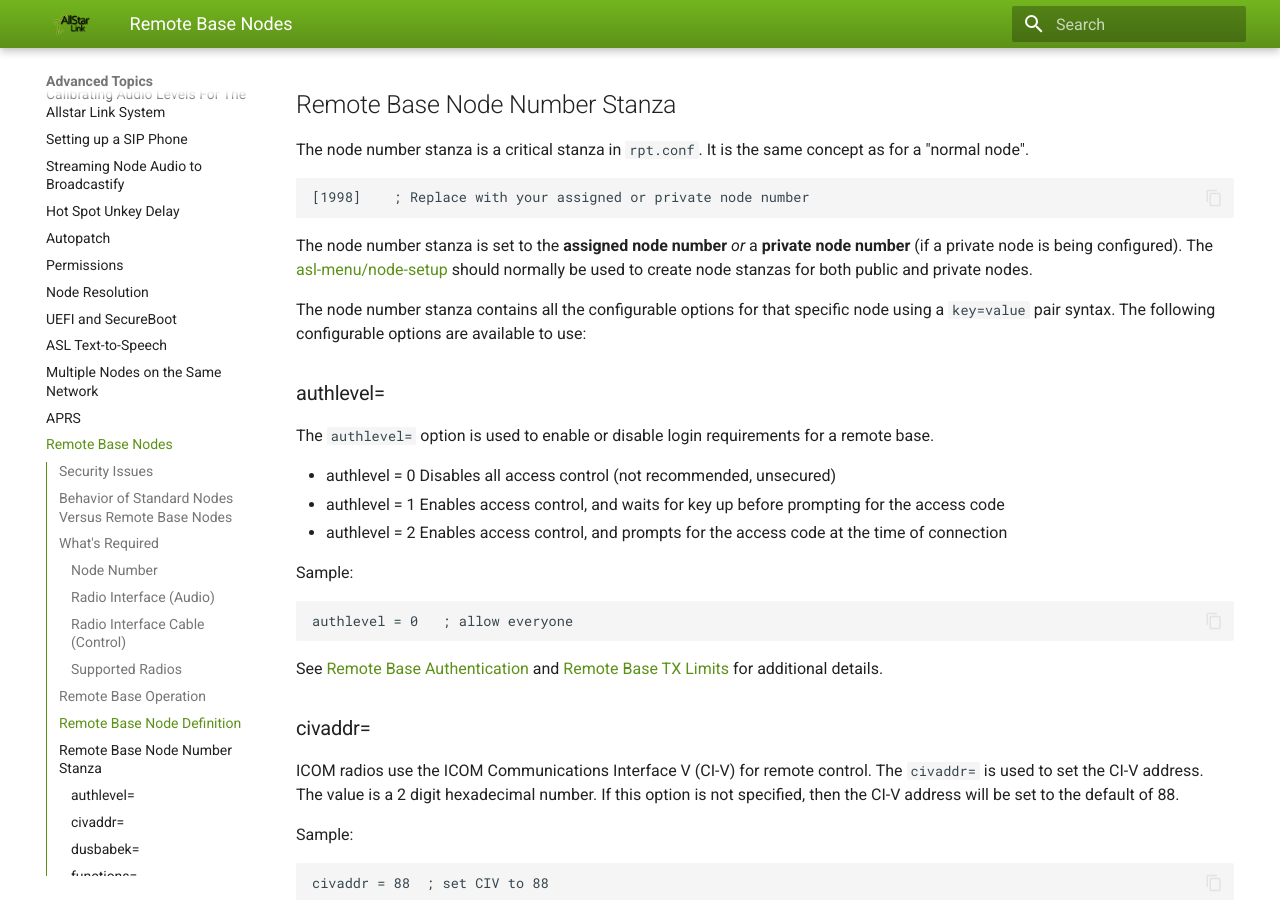
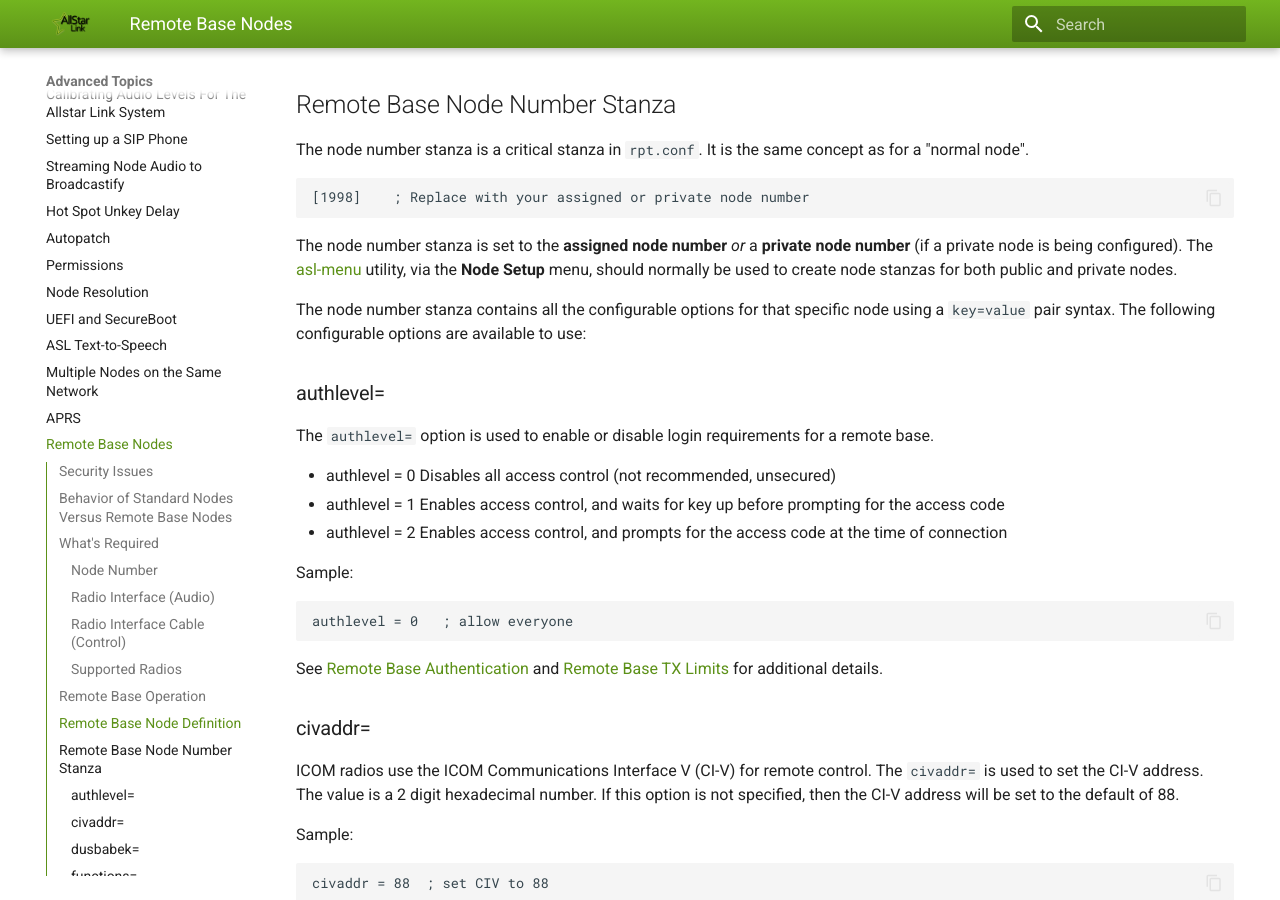
Before and after one commit to AllStarLink/ASL3-Manual, an MkDocs documentation site: the page built from docs/adv-topics/remotebase.md, in a window 1280 px wide and 900 px high, scrolled down 2133 px. Built offline with MkDocs 1.6.1 and Material for MkDocs 9.7.7, drawn with Linux system fonts in a browser that asks for light colours.

Commit message:
Minor syntax change..

````diff
--- a/docs/adv-topics/remotebase.md
+++ b/docs/adv-topics/remotebase.md
@@ -57,7 +57,7 @@ The node number stanza is a critical stanza in `rpt.conf`. It is the same concep
 [1998]    ; Replace with your assigned or private node number
 ```
 
-The node number stanza is set to the **assigned node number** *or* a **private node number** (if a private node is being configured). The [asl-menu/node-setup](../user-guide/menu.md) should normally be used to create node stanzas for both public and private nodes.
+The node number stanza is set to the **assigned node number** *or* a **private node number** (if a private node is being configured). The [asl-menu](../user-guide/menu.md) utility, via the **Node Setup** menu, should normally be used to create node stanzas for both public and private nodes.
 
 The node number stanza contains all the configurable options for that specific node using a `key=value` pair syntax. The following configurable options are available to use:
 
````
